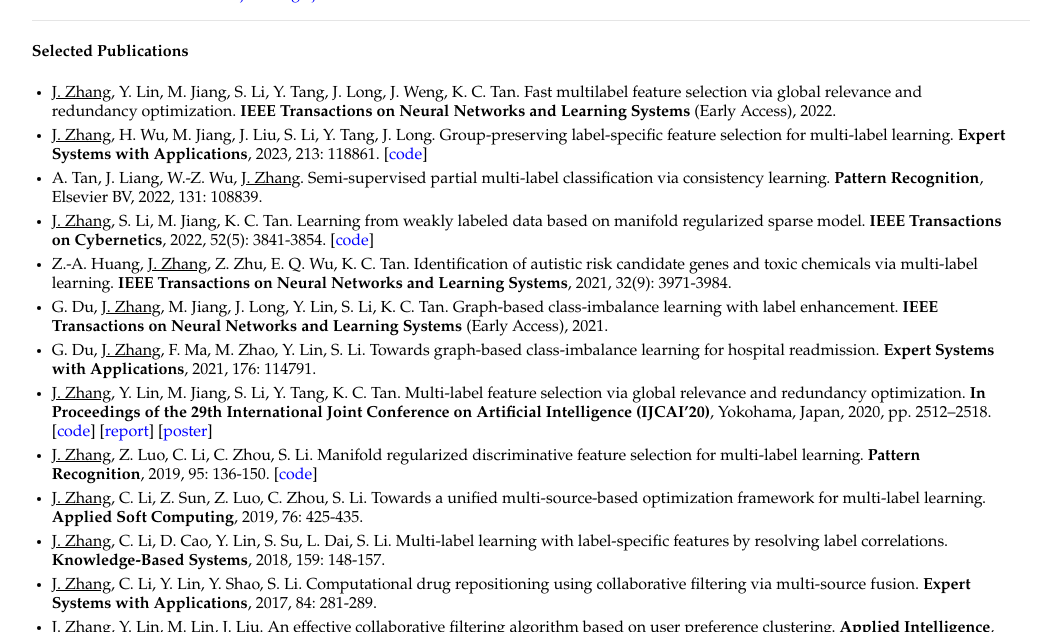
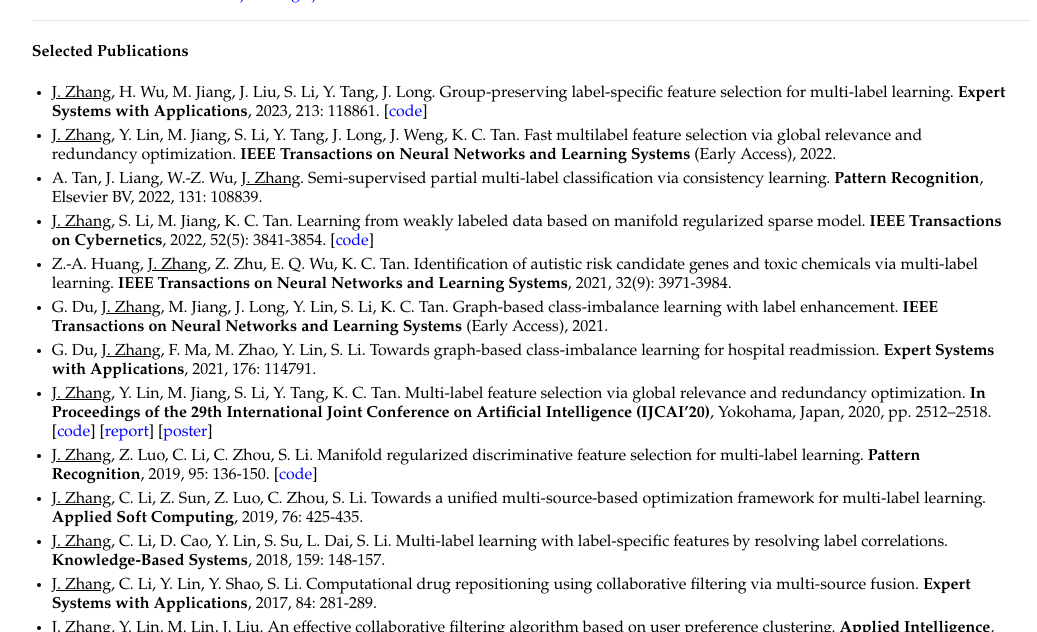
Before and after one commit to jiazhang-ml/jiazhang-ml.github.io, a Jekyll site: the page built from index.md, in a window 1280 px wide and 900 px high, cut to the strip 268-900 px from the top of the window. Shown: the whole strip, without its empty margins (109-1146 px from the left). Built offline with Jekyll 4.4.1, drawn with Linux system fonts in a browser that asks for light colours.

```diff
--- a/index.md
+++ b/index.md
@@ -17,8 +17,8 @@ I received the Ph.D. degree from the School of Informatics, Xiamen University, X
 
 #### Selected Publications
 
+* <u>J. Zhang</u>, H. Wu, M. Jiang, J. Liu, S. Li, Y. Tang, J. Long. Group-preserving label-specific feature selection for multi-label learning. **Expert Systems with Applications**, 2023, 213: 118861. [[code](https://codeocean.com/capsule/1281687/tree/v1)]
 * <u>J. Zhang</u>, Y. Lin, M. Jiang, S. Li, Y. Tang, J. Long, J. Weng, K. C. Tan. Fast multilabel feature selection via global relevance and redundancy optimization. **IEEE Transactions on Neural Networks and Learning Systems** (Early Access), 2022.
-* <u>J. Zhang</u>, H. Wu, M. Jiang, J. Liu, S. Li, Y. Tang, J. Long. Group-preserving label-specific feature selection for multi-label learning. **Expert Systems with Applications**, 2023, 213: 118861. [[code](https://codeocean.com/capsule/1281687/tree/v1)]
 * A. Tan, J. Liang, W.-Z. Wu, <u>J. Zhang</u>. Semi-supervised partial multi-label classification via consistency learning. **Pattern Recognition**, Elsevier BV, 2022, 131: 108839.
 * <u>J. Zhang</u>, S. Li, M. Jiang, K. C. Tan. Learning from weakly labeled data based on manifold regularized sparse model. **IEEE Transactions on Cybernetics**, 2022, 52(5): 3841-3854. [[code](MSWL-master.zip)]
 * Z.-A. Huang, <u>J. Zhang</u>, Z. Zhu, E. Q. Wu, K. C. Tan. Identification of autistic risk candidate genes and toxic chemicals via multi-label learning. **IEEE Transactions on Neural Networks and Learning Systems**, 2021, 32(9): 3971-3984.
```
